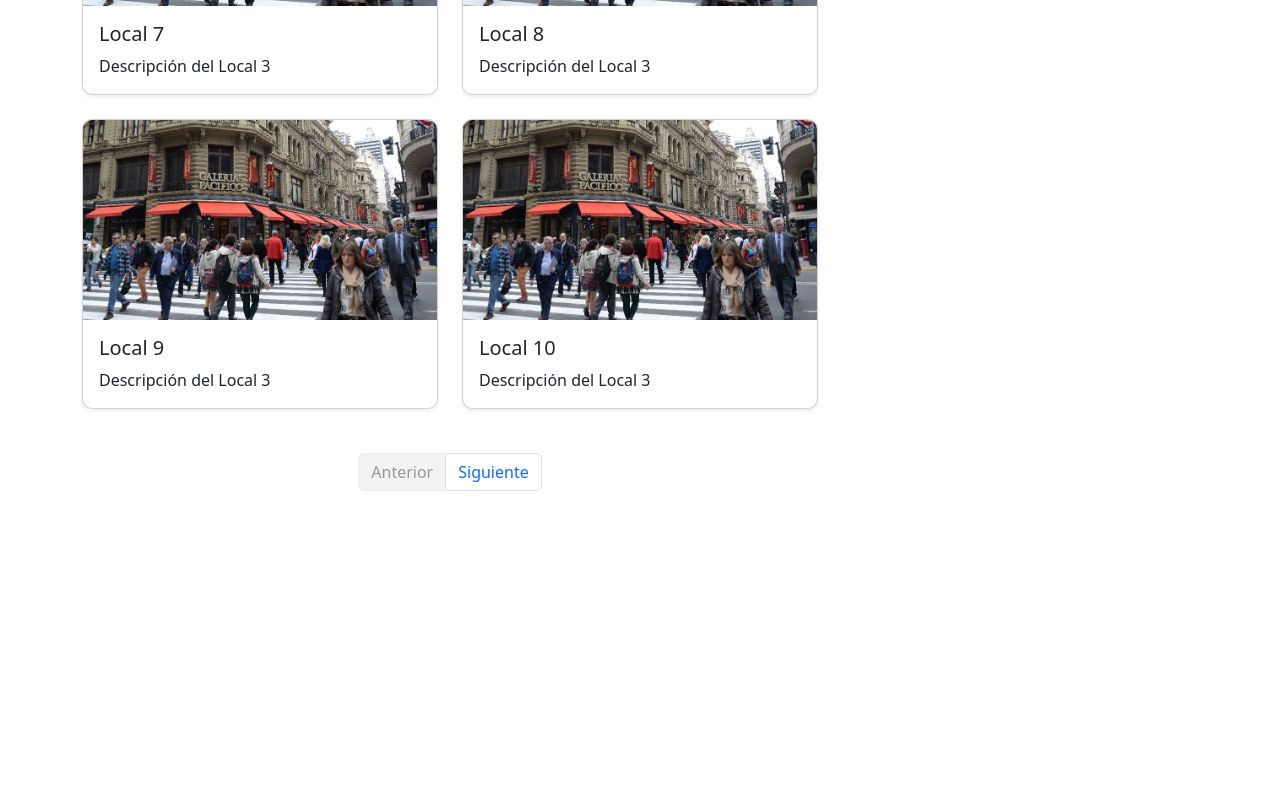
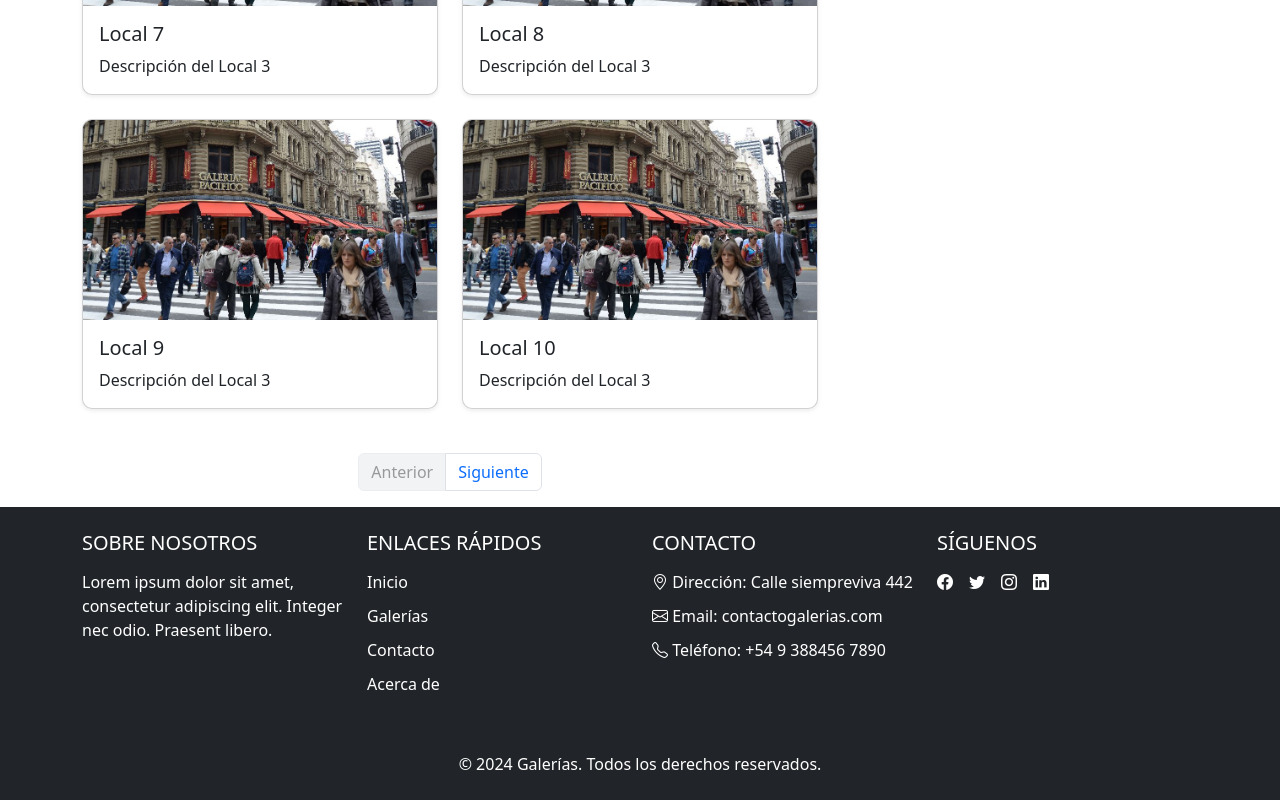
Before and after one commit to Maxicrah/tp-final-grupo-11, an Angular app in the folder fronten-tp-final/: page /home in a window 1280 px wide. Shown: the part 1751-2551 px from the top of the page. Before the commit the page ends 2258 px from the top, so only its background shows below. Built offline with nearby package versions, Linux system fonts and the light colour scheme.

Commit message:
add footer front

```diff
--- a/fronten-tp-final/src/app/app.component.css
+++ b/fronten-tp-final/src/app/app.component.css
@@ -0,0 +1,57 @@
+footer {
+    background-color: #343a40;
+    color: #ffffff;
+    padding-top: 20px;
+    padding-bottom: 20px;
+  }
+
+  footer a {
+    color: #ffffff;
+    text-decoration: none;
+  }
+
+  footer a:hover {
+    text-decoration: underline;
+  }
+
+  footer h5 {
+    margin-bottom: 15px;
+  }
+
+  footer .list-unstyled {
+    padding-left: 0;
+    list-style: none;
+  }
+
+  footer .list-unstyled li {
+    margin-bottom: 10px;
+  }
+
+  footer .list-unstyled li a {
+    color: #ffffff;
+  }
+
+  footer .list-unstyled li a:hover {
+    color: #cccccc;
+  }
+
+  footer .social-icons a {
+    font-size: 20px;
+    margin-right: 10px;
+    color: #ffffff;
+    transition: color 0.2s;
+  }
+
+  footer .social-icons a:hover {
+    color: #cccccc;
+  }
+
+  @media (max-width: 576px) {
+    footer .col-md-6 {
+      text-align: center;
+    }
+
+    footer .social-icons {
+      justify-content: center;
+    }
+  }
--- a/fronten-tp-final/src/app/app.component.html
+++ b/fronten-tp-final/src/app/app.component.html
@@ -35,4 +35,46 @@
     </div>
   </div>
 </nav>
+
 <router-outlet />
+<footer class="bg-dark text-white pt-4 pb-4">
+  <div class="container">
+    <div class="row">
+      <div class="col-lg-3 col-md-6 mb-4">
+        <h5 class="text-uppercase">Sobre Nosotros</h5>
+        <p>Lorem ipsum dolor sit amet, consectetur adipiscing elit. Integer nec odio. Praesent libero.</p>
+      </div>
+      <div class="col-lg-3 col-md-6 mb-4">
+        <h5 class="text-uppercase">Enlaces Rápidos</h5>
+        <ul class="list-unstyled">
+          <li><a routerLinkActive="active" routerLink="/home" class="text-white">Inicio</a></li>
+          <li><a href="#" class="text-white">Galerías</a></li>
+          <li><a href="#" class="text-white">Contacto</a></li>
+          <li><a href="#" class="text-white">Acerca de</a></li>
+        </ul>
+      </div>
+      <div class="col-lg-3 col-md-6 mb-4">
+        <h5 class="text-uppercase">Contacto</h5>
+        <ul class="list-unstyled">
+          <li><i class="bi bi-geo-alt"></i> Dirección: Calle siempreviva 442</li>
+          <li><i class="bi bi-envelope"></i> Email: contactogalerias.com</li>
+          <li><i class="bi bi-telephone"></i> Teléfono: +54 9 388456 7890</li>
+        </ul>
+      </div>
+      <div class="col-lg-3 col-md-6 mb-4">
+        <h5 class="text-uppercase">Síguenos</h5>
+        <ul class="list-unstyled d-flex">
+          <li><a href="#" class="text-white me-3"><i class="bi bi-facebook"></i></a></li>
+          <li><a href="#" class="text-white me-3"><i class="bi bi-twitter"></i></a></li>
+          <li><a href="#" class="text-white me-3"><i class="bi bi-instagram"></i></a></li>
+          <li><a href="#" class="text-white"><i class="bi bi-linkedin"></i></a></li>
+        </ul>
+      </div>
+    </div>
+    <div class="row mt-3">
+      <div class="col text-center">
+        <p class="mb-0">&copy; 2024 Galerías. Todos los derechos reservados.</p>
+      </div>
+    </div>
+  </div>
+</footer>
--- a/fronten-tp-final/src/app/services/login.service.ts
+++ b/fronten-tp-final/src/app/services/login.service.ts
@@ -10,7 +10,7 @@ export class LoginService {
   private readonly _htppClient = inject(HttpClient)
 
 
-  private apiUrl = 'http://localhost:3000/api/usuario'; // URL de tu backend
+  private apiUrl = 'http://localhost:3000/api/usuario'; // URL del backend
 
   login(nombreUsuario: string, password: string): Observable<any> {
     return this._htppClient.post(`${this.apiUrl}/login`, { nombreUsuario, password });
```
